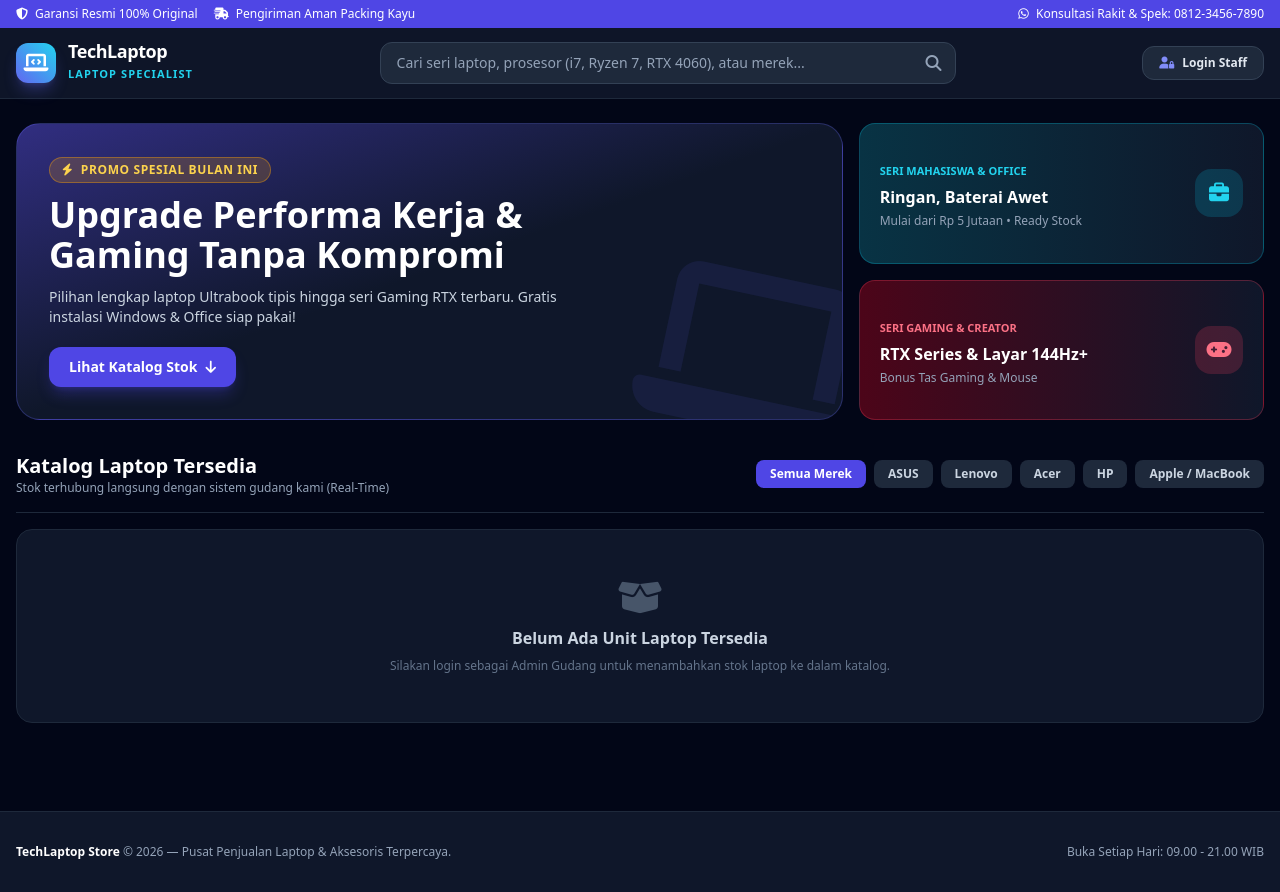
After one commit to Nvlrdnn/tokoLaptop, a Laravel app: template resources/views/katalog/index.blade.php in a window 1280 px wide. The commit adds this page. Run offline with Laravel 9, Linux system fonts and the light colour scheme; the template is opened without the code that fills it, so the values that code supplies are empty; some libraries are stand-ins or nearby versions.

Commit message:
Update tampilan layout, route, dan halaman katalog

```diff
--- /dev/null
+++ b/resources/views/katalog/index.blade.php
@@ -0,0 +1,329 @@
+<!DOCTYPE html>
+<html lang="id">
+<head>
+    <meta charset="UTF-8">
+    <meta name="viewport" content="width=device-width, initial-scale=1.0">
+    <title>TechLaptop Store - Pusat Laptop Gaming & Profesional</title>
+    <script src="https://cdn.tailwindcss.com"></script>
+    <link rel="stylesheet" href="https://cdnjs.cloudflare.com/ajax/libs/font-awesome/6.4.0/css/all.min.css">
+</head>
+<body class="bg-slate-950 text-slate-100 font-sans antialiased">
+
+    <!-- Top Info Bar ala Toko Komputer -->
+    <div class="bg-indigo-600 text-white text-xs py-1.5 px-4">
+        <div class="max-w-7xl mx-auto flex flex-wrap justify-between items-center gap-2">
+            <div class="flex items-center space-x-4">
+                <span><i class="fa-solid fa-shield-halved mr-1"></i> Garansi Resmi 100% Original</span>
+                <span class="hidden sm:inline"><i class="fa-solid fa-truck-fast mr-1"></i> Pengiriman Aman Packing Kayu</span>
+            </div>
+            <div class="flex items-center space-x-4 font-medium">
+                <span><i class="fa-brands fa-whatsapp mr-1"></i> Konsultasi Rakit & Spek: 0812-3456-7890</span>
+            </div>
+        </div>
+    </div>
+
+    <!-- Main Navbar & Search -->
+    <header class="bg-slate-900/95 backdrop-blur border-b border-slate-800 sticky top-0 z-40">
+        <div class="max-w-7xl mx-auto px-4 py-3.5 flex flex-wrap items-center justify-between gap-4">
+
+            <!-- Logo -->
+            <a href="{{ route('katalog.index') }}" class="flex items-center space-x-3">
+                <div class="w-10 h-10 rounded-xl bg-gradient-to-tr from-indigo-500 to-cyan-400 flex items-center justify-center text-white shadow-lg shadow-indigo-500/30">
+                    <i class="fa-solid fa-laptop-code text-xl"></i>
+                </div>
+                <div>
+                    <span class="font-bold text-lg tracking-tight text-white block leading-none">TechLaptop</span>
+                    <span class="text-[11px] text-cyan-400 font-semibold tracking-widest uppercase">Laptop Specialist</span>
+                </div>
+            </a>
+
+            <!-- Live Search Bar -->
+            <div class="flex-1 max-w-xl w-full order-3 md:order-2">
+                <div class="relative">
+                    <input type="text" id="searchInput" onkeyup="filterLaptops()" placeholder="Cari seri laptop, prosesor (i7, Ryzen 7, RTX 4060), atau merek..." class="w-full bg-slate-800 border border-slate-700 rounded-xl pl-4 pr-10 py-2.5 text-sm text-white placeholder-slate-400 focus:border-indigo-500 focus:outline-none">
+                    <span class="absolute inset-y-0 right-0 flex items-center pr-3.5 text-slate-400">
+                        <i class="fa-solid fa-magnifying-glass"></i>
+                    </span>
+                </div>
+            </div>
+
+            <!-- Tombol Akses Staff -->
+            <div class="order-2 md:order-3">
+                @auth
+                    <a href="{{ auth()->user()->role === 'kasir' ? route('transaksi.index') : route('gudang.index') }}" class="bg-emerald-600 hover:bg-emerald-500 text-white px-4 py-2 rounded-xl text-xs font-semibold flex items-center transition shadow-lg shadow-emerald-600/20">
+                        <i class="fa-solid fa-gauge-high mr-2"></i> Dashboard ({{ auth()->user()->name }})
+                    </a>
+                @else
+                    <a href="{{ route('login') }}" class="bg-slate-800 hover:bg-slate-700 border border-slate-700 text-slate-200 px-4 py-2 rounded-xl text-xs font-semibold flex items-center transition">
+                        <i class="fa-solid fa-user-lock mr-2 text-indigo-400"></i> Login Staff
+                    </a>
+                @endauth
+            </div>
+
+        </div>
+    </header>
+
+    <main class="max-w-7xl mx-auto px-4 py-6 space-y-8">
+
+        <!-- Hero Promo Banner Grid -->
+        <section class="grid grid-cols-1 lg:grid-cols-3 gap-4">
+            <!-- Banner Utama (Kiri - 2 Kolom) -->
+            <div class="lg:col-span-2 relative overflow-hidden rounded-3xl bg-gradient-to-br from-indigo-900 via-slate-900 to-slate-900 border border-indigo-500/30 p-6 sm:p-8 flex flex-col justify-between min-h-[240px]">
+                <div class="relative z-10 max-w-lg space-y-3">
+                    <span class="inline-block px-3 py-1 bg-amber-500/20 border border-amber-500/40 text-amber-300 text-xs font-bold rounded-full uppercase tracking-wider">
+                        <i class="fa-solid fa-bolt mr-1"></i> Promo Spesial Bulan Ini
+                    </span>
+                    <h1 class="text-2xl sm:text-4xl font-extrabold text-white leading-tight">
+                        Upgrade Performa Kerja & Gaming Tanpa Kompromi
+                    </h1>
+                    <p class="text-sm text-slate-300">
+                        Pilihan lengkap laptop Ultrabook tipis hingga seri Gaming RTX terbaru. Gratis instalasi Windows & Office siap pakai!
+                    </p>
+                    <div class="pt-2">
+                        <a href="#katalog-produk" class="inline-flex items-center px-5 py-2.5 bg-indigo-600 hover:bg-indigo-500 text-white text-sm font-semibold rounded-xl shadow-lg shadow-indigo-600/30 transition">
+                            Lihat Katalog Stok <i class="fa-solid fa-arrow-down ml-2"></i>
+                        </a>
+                    </div>
+                </div>
+                <i class="fa-solid fa-laptop text-[180px] text-indigo-500/10 absolute -right-6 -bottom-6 rotate-12 pointer-events-none"></i>
+            </div>
+
+            <!-- Banner Samping (Kanan - 2 Kartu Promo) -->
+            <div class="grid grid-cols-1 sm:grid-cols-2 lg:grid-cols-1 gap-4">
+                <div class="rounded-2xl bg-gradient-to-r from-cyan-950 to-slate-900 border border-cyan-500/30 p-5 flex items-center justify-between">
+                    <div class="space-y-1">
+                        <span class="text-[11px] font-bold text-cyan-400 uppercase">Seri Mahasiswa & Office</span>
+                        <h3 class="text-base font-bold text-white">Ringan, Baterai Awet</h3>
+                        <p class="text-xs text-slate-400">Mulai dari Rp 5 Jutaan • Ready Stock</p>
+                    </div>
+                    <div class="w-12 h-12 rounded-2xl bg-cyan-500/20 flex items-center justify-center text-cyan-400 text-xl shrink-0">
+                        <i class="fa-solid fa-briefcase"></i>
+                    </div>
+                </div>
+
+                <div class="rounded-2xl bg-gradient-to-r from-rose-950 to-slate-900 border border-rose-500/30 p-5 flex items-center justify-between">
+                    <div class="space-y-1">
+                        <span class="text-[11px] font-bold text-rose-400 uppercase">Seri Gaming & Creator</span>
+                        <h3 class="text-base font-bold text-white">RTX Series & Layar 144Hz+</h3>
+                        <p class="text-xs text-slate-400">Bonus Tas Gaming & Mouse</p>
+                    </div>
+                    <div class="w-12 h-12 rounded-2xl bg-rose-500/20 flex items-center justify-center text-rose-400 text-xl shrink-0">
+                        <i class="fa-solid fa-gamepad"></i>
+                    </div>
+                </div>
+            </div>
+        </section>
+
+        <!-- Filter Merek Cepat -->
+        <section id="katalog-produk" class="space-y-4">
+            <div class="flex flex-wrap items-center justify-between gap-4 border-b border-slate-800 pb-4">
+                <div>
+                    <h2 class="text-xl font-bold text-white">Katalog Laptop Tersedia</h2>
+                    <p class="text-xs text-slate-400">Stok terhubung langsung dengan sistem gudang kami (Real-Time)</p>
+                </div>
+
+                <!-- Tombol Filter Brand -->
+                <div class="flex flex-wrap gap-2" id="brandFilters">
+                    <button onclick="filterByBrand('all', this)" class="brand-btn active px-3.5 py-1.5 rounded-lg text-xs font-semibold bg-indigo-600 text-white transition">Semua Merek</button>
+                    <button onclick="filterByBrand('asus', this)" class="brand-btn px-3.5 py-1.5 rounded-lg text-xs font-semibold bg-slate-800 text-slate-300 hover:bg-slate-700 transition">ASUS</button>
+                    <button onclick="filterByBrand('lenovo', this)" class="brand-btn px-3.5 py-1.5 rounded-lg text-xs font-semibold bg-slate-800 text-slate-300 hover:bg-slate-700 transition">Lenovo</button>
+                    <button onclick="filterByBrand('acer', this)" class="brand-btn px-3.5 py-1.5 rounded-lg text-xs font-semibold bg-slate-800 text-slate-300 hover:bg-slate-700 transition">Acer</button>
+                    <button onclick="filterByBrand('hp', this)" class="brand-btn px-3.5 py-1.5 rounded-lg text-xs font-semibold bg-slate-800 text-slate-300 hover:bg-slate-700 transition">HP</button>
+                    <button onclick="filterByBrand('apple', this)" class="brand-btn px-3.5 py-1.5 rounded-lg text-xs font-semibold bg-slate-800 text-slate-300 hover:bg-slate-700 transition">Apple / MacBook</button>
+                </div>
+            </div>
+
+            <!-- Grid Kartu Produk -->
+            <div class="grid grid-cols-1 sm:grid-cols-2 lg:grid-cols-4 gap-5" id="laptopGrid">
+                @forelse($laptops as $laptop)
+                    @php
+                        // Ambil kata pertama dari nama/merek untuk kategori filter otomatis
+                        $brandTag = strtolower($laptop->merek ?? explode(' ', trim($laptop->nama_laptop))[0]);
+                        $waMessage = urlencode("Halo Admin TechLaptop, saya tertarik dengan unit:\n*{$laptop->nama_laptop}*\nHarga: Rp " . number_format($laptop->harga_jual ?? $laptop->harga, 0, ',', '.') . "\nApakah unit ini masih ready?");
+                    @endphp
+
+                    <div class="laptop-card group bg-slate-900 border border-slate-800 hover:border-indigo-500/60 rounded-2xl overflow-hidden flex flex-col justify-between transition duration-300 hover:-translate-y-1 hover:shadow-xl hover:shadow-indigo-500/10"
+                         data-name="{{ strtolower($laptop->nama_laptop . ' ' . ($laptop->spesifikasi ?? '') . ' ' . ($laptop->merek ?? '')) }}"
+                         data-brand="{{ $brandTag }}">
+
+                        <div>
+                            <!-- Area Visual Produk -->
+                            <div class="relative h-44 bg-gradient-to-b from-slate-800/80 to-slate-900 p-4 flex items-center justify-center border-b border-slate-800/80">
+                                <!-- Badge Stok -->
+                                <span class="absolute top-3 left-3 px-2.5 py-1 rounded-md text-[10px] font-bold uppercase tracking-wider bg-emerald-500/20 text-emerald-400 border border-emerald-500/30">
+                                    Ready: {{ $laptop->stok }} Unit
+                                </span>
+
+                                <!-- Badge Merek -->
+                                <span class="absolute top-3 right-3 px-2 py-0.5 rounded text-[10px] font-bold uppercase bg-slate-800 text-slate-300 border border-slate-700">
+                                    {{ $laptop->merek ?? strtoupper(explode(' ', trim($laptop->nama_laptop))[0]) }}
+                                </span>
+
+                                <!-- Ilustrasi Icon Laptop -->
+                                <i class="fa-solid fa-laptop text-6xl text-slate-600 group-hover:text-indigo-400 group-hover:scale-110 transition duration-300"></i>
+                            </div>
+
+                            <!-- Detail Spesifikasi -->
+                            <div class="p-4 space-y-2.5">
+                                <h3 class="font-bold text-sm text-white line-clamp-2 group-hover:text-indigo-400 transition">
+                                    {{ $laptop->nama_laptop }}
+                                </h3>
+
+                                <!-- Kotak Spesifikasi Ringkas ala EnterKomputer -->
+                                <div class="bg-slate-950/70 border border-slate-800/80 rounded-xl p-2.5 text-xs text-slate-400 space-y-1">
+                                    <p class="line-clamp-3 leading-relaxed">
+                                        <i class="fa-solid fa-microchip text-indigo-400 mr-1.5"></i>
+                                        {{ $laptop->spesifikasi ?? 'Spesifikasi standar pabrik • Garansi Resmi' }}
+                                    </p>
+                                </div>
+                            </div>
+                        </div>
+
+                        <!-- Harga & Tombol Aksi -->
+                        <div class="p-4 pt-0 space-y-3">
+                            <div class="border-t border-slate-800/80 pt-3">
+                                <span class="text-[11px] text-slate-400 block">Harga Cash / Tunai</span>
+                                <span class="text-lg font-extrabold text-amber-400">
+                                    Rp {{ number_format($laptop->harga_jual ?? $laptop->harga, 0, ',', '.') }}
+                                </span>
+                            </div>
+
+                            <div class="grid grid-cols-2 gap-2">
+                                <button type="button"
+                                        onclick="openDetailModal('{{ addslashes($laptop->nama_laptop) }}', '{{ addslashes($laptop->merek ?? '-') }}', '{{ addslashes($laptop->spesifikasi ?? 'Hubungi admin untuk detail spesifikasi lengkap.') }}', 'Rp {{ number_format($laptop->harga_jual ?? $laptop->harga, 0, ',', '.') }}', '{{ $laptop->stok }}', 'https://wa.me/6281234567890?text={{ $waMessage }}')"
+                                        class="py-2 px-3 bg-slate-800 hover:bg-slate-700 text-slate-200 rounded-xl text-xs font-semibold transition text-center">
+                                    <i class="fa-solid fa-circle-info mr-1"></i> Detail
+                                </button>
+
+                                <a href="https://wa.me/6281234567890?text={{ $waMessage }}" target="_blank"
+                                   class="py-2 px-3 bg-emerald-600 hover:bg-emerald-500 text-white rounded-xl text-xs font-semibold transition text-center flex items-center justify-center">
+                                    <i class="fa-brands fa-whatsapp mr-1.5 text-sm"></i> Pesan
+                                </a>
+                            </div>
+                        </div>
+
+                    </div>
+                @empty
+                    <div class="col-span-full bg-slate-900 border border-slate-800 rounded-2xl p-12 text-center space-y-2">
+                        <i class="fa-solid fa-box-open text-4xl text-slate-600"></i>
+                        <h3 class="text-base font-bold text-slate-300">Belum Ada Unit Laptop Tersedia</h3>
+                        <p class="text-xs text-slate-500">Silakan login sebagai Admin Gudang untuk menambahkan stok laptop ke dalam katalog.</p>
+                    </div>
+                @endforelse
+            </div>
+        </section>
+
+    </main>
+
+    <!-- Footer -->
+    <footer class="bg-slate-900 border-t border-slate-800 mt-16 py-8 px-4 text-xs text-slate-400">
+        <div class="max-w-7xl mx-auto flex flex-col sm:flex-row justify-between items-center gap-4">
+            <div>
+                <span class="font-bold text-white">TechLaptop Store</span> &copy; {{ date('Y') }} — Pusat Penjualan Laptop & Aksesoris Terpercaya.
+            </div>
+            <div class="flex space-x-4">
+                <span>Buka Setiap Hari: 09.00 - 21.00 WIB</span>
+            </div>
+        </div>
+    </footer>
+
+    <!-- Modal Detail Spesifikasi Produk -->
+    <div id="detailModal" class="fixed inset-0 bg-black/75 backdrop-blur-sm z-50 hidden items-center justify-center p-4">
+        <div class="bg-slate-900 border border-slate-700 rounded-3xl max-w-lg w-full p-6 space-y-5 shadow-2xl">
+            <div class="flex justify-between items-start border-b border-slate-800 pb-3">
+                <div>
+                    <span id="modalBrand" class="text-[11px] font-bold uppercase tracking-wider text-indigo-400">BRAND</span>
+                    <h3 id="modalTitle" class="text-lg font-bold text-white mt-0.5">Nama Laptop</h3>
+                </div>
+                <button onclick="closeDetailModal()" class="text-slate-400 hover:text-white text-lg">
+                    <i class="fa-solid fa-xmark"></i>
+                </button>
+            </div>
+
+            <div class="space-y-3 text-sm">
+                <div class="bg-slate-950 border border-slate-800 rounded-xl p-4 space-y-1.5">
+                    <span class="text-xs font-semibold text-slate-400 uppercase">Spesifikasi Teknis:</span>
+                    <p id="modalSpecs" class="text-slate-200 leading-relaxed text-xs whitespace-pre-line"></p>
+                </div>
+
+                <div class="flex justify-between items-center bg-slate-800/50 p-3.5 rounded-xl">
+                    <div>
+                        <span class="text-xs text-slate-400 block">Harga Promo</span>
+                        <span id="modalPrice" class="text-xl font-extrabold text-amber-400">Rp 0</span>
+                    </div>
+                    <span id="modalStock" class="px-3 py-1 rounded-lg text-xs font-bold bg-emerald-500/20 text-emerald-400">
+                        Stok: 0
+                    </span>
+                </div>
+            </div>
+
+            <div class="flex gap-3 pt-2">
+                <button onclick="closeDetailModal()" class="flex-1 py-2.5 bg-slate-800 hover:bg-slate-700 text-slate-300 rounded-xl text-xs font-semibold transition">
+                    Tutup
+                </button>
+                <a id="modalWaLink" href="#" target="_blank" class="flex-1 py-2.5 bg-emerald-600 hover:bg-emerald-500 text-white rounded-xl text-xs font-semibold transition flex items-center justify-center">
+                    <i class="fa-brands fa-whatsapp mr-2 text-base"></i> Beli via WhatsApp
+                </a>
+            </div>
+        </div>
+    </div>
+
+    <!-- Script Pencarian, Filter Merek & Modal -->
+    <script>
+        let currentBrand = 'all';
+
+        function filterByBrand(brand, btnElement) {
+            currentBrand = brand;
+
+            // Update tampilan tombol aktif
+            document.querySelectorAll('.brand-btn').forEach(btn => {
+                btn.classList.remove('bg-indigo-600', 'text-white');
+                btn.classList.add('bg-slate-800', 'text-slate-300');
+            });
+            btnElement.classList.remove('bg-slate-800', 'text-slate-300');
+            btnElement.classList.add('bg-indigo-600', 'text-white');
+
+            filterLaptops();
+        }
+
+        function filterLaptops() {
+            const keyword = document.getElementById('searchInput').value.toLowerCase();
+            const cards = document.querySelectorAll('.laptop-card');
+
+            cards.forEach(card => {
+                const nameData = card.getAttribute('data-name');
+                const brandData = card.getAttribute('data-brand');
+
+                const matchesSearch = nameData.includes(keyword);
+                const matchesBrand = (currentBrand === 'all') || brandData.includes(currentBrand) || nameData.includes(currentBrand);
+
+                if (matchesSearch && matchesBrand) {
+                    card.style.display = 'flex';
+                } else {
+                    card.style.display = 'none';
+                }
+            });
+        }
+
+        function openDetailModal(title, brand, specs, price, stock, waUrl) {
+            document.getElementById('modalTitle').innerText = title;
+            document.getElementById('modalBrand').innerText = brand;
+            document.getElementById('modalSpecs').innerText = specs;
+            document.getElementById('modalPrice').innerText = price;
+            document.getElementById('modalStock').innerText = 'Ready: ' + stock + ' Unit';
+            document.getElementById('modalWaLink').href = waUrl;
+
+            const modal = document.getElementById('detailModal');
+            modal.classList.remove('hidden');
+            modal.classList.add('flex');
+        }
+
+        function closeDetailModal() {
+            const modal = document.getElementById('detailModal');
+            modal.classList.add('hidden');
+            modal.classList.remove('flex');
+        }
+    </script>
+
+</body>
+</html>
--- a/resources/views/layouts/app.blade.php
+++ b/resources/views/layouts/app.blade.php
@@ -31,6 +31,9 @@
 
                 <!-- Navigation Links Berdasarkan Role -->
                 <nav class="flex space-x-2">
+                    <a href="{{ route('katalog.index') }}" target="_blank" class="px-3 py-1.5 rounded-lg text-xs font-medium text-cyan-400 hover:bg-slate-700/50 transition">
+                        <i class="fa-solid fa-store mr-1"></i> Lihat Toko
+                    </a>
                     @if(in_array(auth()->user()->role, ['admin_gudang', 'bos']))
                         <a href="{{ route('gudang.index') }}" class="px-3.5 py-1.5 rounded-lg text-sm font-medium transition {{ request()->routeIs('gudang.*') ? 'bg-indigo-600 text-white' : 'text-slate-400 hover:text-white hover:bg-slate-700/50' }}">
                             <i class="fa-solid fa-boxes-stacked mr-1.5"></i> Inventaris Gudang
--- a/routes/web.php
+++ b/routes/web.php
@@ -4,26 +4,30 @@ use Illuminate\Support\Facades\Route;
 use App\Http\Controllers\AuthController;
 use App\Http\Controllers\GudangController;
 use App\Http\Controllers\TransaksiController;
+use App\Models\Gudang;
 
-// 1. Route Autentikasi (Bisa diakses Publik)
-Route::get('/', [AuthController::class, 'showLoginForm'])->name('login');
+// 1. Halaman Depan: Promosi & Katalog Laptop (Publik)
+Route::get('/', function () {
+    // Mengambil semua data laptop dari tabel gudang yang stoknya lebih dari 0
+    $laptops = Gudang::where('stok', '>', 0)->latest()->get();
+    return view('katalog.index', compact('laptops'));
+})->name('katalog.index');
+
+// 2. Route Autentikasi Staff
+Route::get('/login', [AuthController::class, 'showLoginForm'])->name('login');
 Route::post('/login', [AuthController::class, 'login'])->name('login.post');
 Route::post('/logout', [AuthController::class, 'logout'])->name('logout');
 
-// 2. Route yang Membutuhkan Login (Auth Group)
+// 3. Route Khusus Staff (Auth & Role) - Tetap sama seperti sebelumnya
 Route::middleware(['auth'])->group(function () {
-
-    // Hak Akses Inventaris Gudang: Hanya 'admin_gudang' dan 'bos'
     Route::middleware(['role:admin_gudang,bos'])->group(function () {
         Route::get('/gudang', [GudangController::class, 'index'])->name('gudang.index');
         Route::post('/gudang', [GudangController::class, 'store'])->name('gudang.store');
         Route::delete('/gudang/{id}', [GudangController::class, 'destroy'])->name('gudang.destroy');
     });
 
-    // Hak Akses POS Kasir: Hanya 'kasir' dan 'bos'
     Route::middleware(['role:kasir,bos'])->group(function () {
         Route::get('/transaksi', [TransaksiController::class, 'index'])->name('transaksi.index');
         Route::post('/transaksi', [TransaksiController::class, 'store'])->name('transaksi.store');
     });
-
 });
```
